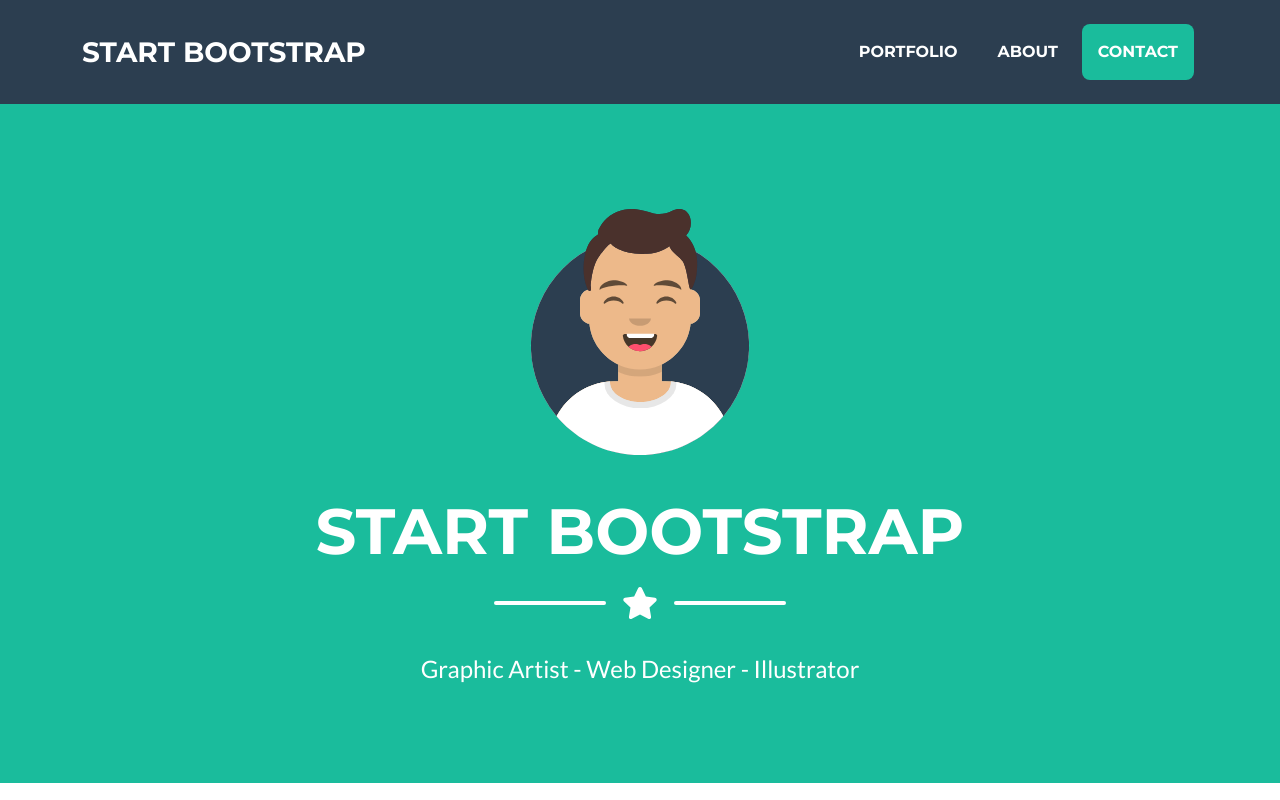
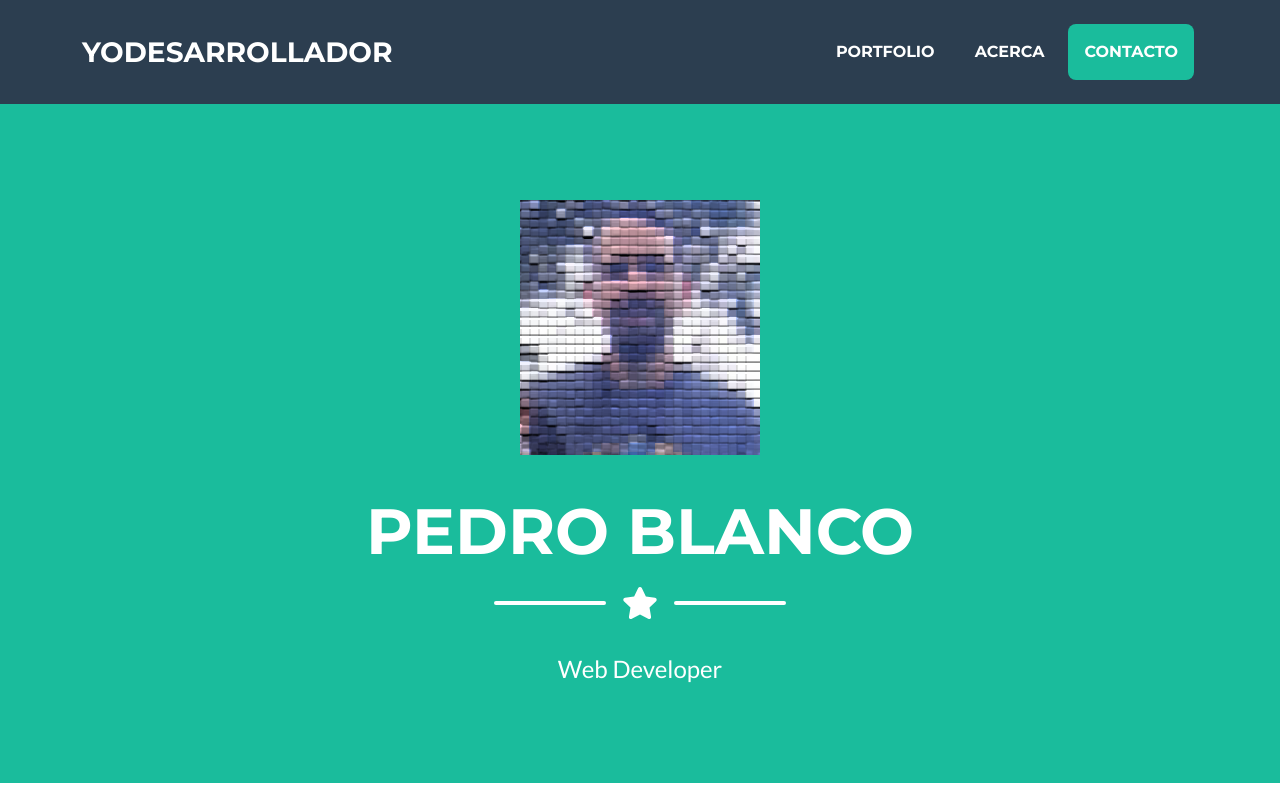
Before and after one commit to pblanco20/pblanco20.github.io, a plain HTML site: page index.html in a window 1280 px wide. Shown: the top 800 px of the page. Drawn offline with nearby package versions, Linux system fonts and the light colour scheme.

Commit message:
logo and h1 changes

```diff
--- a/index.html
+++ b/index.html
@@ -20,7 +20,7 @@
         <!-- Navigation-->
         <nav class="navbar navbar-expand-lg bg-secondary text-uppercase fixed-top" id="mainNav">
             <div class="container">
-                <a class="navbar-brand" href="#page-top">Start Bootstrap</a>
+                <a class="navbar-brand" href="#page-top">YoDesarrollador</a>
                 <button class="navbar-toggler text-uppercase font-weight-bold bg-primary text-white rounded" type="button" data-bs-toggle="collapse" data-bs-target="#navbarResponsive" aria-controls="navbarResponsive" aria-expanded="false" aria-label="Toggle navigation">
                     Menu
                     <i class="fas fa-bars"></i>
@@ -28,8 +28,8 @@
                 <div class="collapse navbar-collapse" id="navbarResponsive">
                     <ul class="navbar-nav ms-auto">
                         <li class="nav-item mx-0 mx-lg-1"><a class="nav-link py-3 px-0 px-lg-3 rounded" href="#portfolio">Portfolio</a></li>
-                        <li class="nav-item mx-0 mx-lg-1"><a class="nav-link py-3 px-0 px-lg-3 rounded" href="#about">About</a></li>
-                        <li class="nav-item mx-0 mx-lg-1"><a class="nav-link py-3 px-0 px-lg-3 rounded" href="#contact">Contact</a></li>
+                        <li class="nav-item mx-0 mx-lg-1"><a class="nav-link py-3 px-0 px-lg-3 rounded" href="#about">Acerca</a></li>
+                        <li class="nav-item mx-0 mx-lg-1"><a class="nav-link py-3 px-0 px-lg-3 rounded" href="#contact">Contacto</a></li>
                     </ul>
                 </div>
             </div>
@@ -38,9 +38,9 @@
         <header class="masthead bg-primary text-white text-center">
             <div class="container d-flex align-items-center flex-column">
                 <!-- Masthead Avatar Image-->
-                <img class="masthead-avatar mb-5" src="assets/img/avataaars.svg" alt="..." />
+                <img class="masthead-avatar mb-5" src="assets/img/face.png" alt="..." />
                 <!-- Masthead Heading-->
-                <h1 class="masthead-heading text-uppercase mb-0">Start Bootstrap</h1>
+                <h1 class="masthead-heading text-uppercase mb-0">Pedro Blanco</h1>
                 <!-- Icon Divider-->
                 <div class="divider-custom divider-light">
                     <div class="divider-custom-line"></div>
@@ -48,7 +48,7 @@
                     <div class="divider-custom-line"></div>
                 </div>
                 <!-- Masthead Subheading-->
-                <p class="masthead-subheading font-weight-light mb-0">Graphic Artist - Web Designer - Illustrator</p>
+                <p class="masthead-subheading font-weight-light mb-0">Web Developer</p>
             </div>
         </header>
         <!-- Portfolio Section-->
@@ -125,7 +125,7 @@
         <section class="page-section bg-primary text-white mb-0" id="about">
             <div class="container">
                 <!-- About Section Heading-->
-                <h2 class="page-section-heading text-center text-uppercase text-white">About</h2>
+                <h2 class="page-section-heading text-center text-uppercase text-white">Acerca de mi</h2>
                 <!-- Icon Divider-->
                 <div class="divider-custom divider-light">
                     <div class="divider-custom-line"></div>
```
Also changed, not shown: assets/img/face.png (added), assets/img/portfolio/face.png (added).
